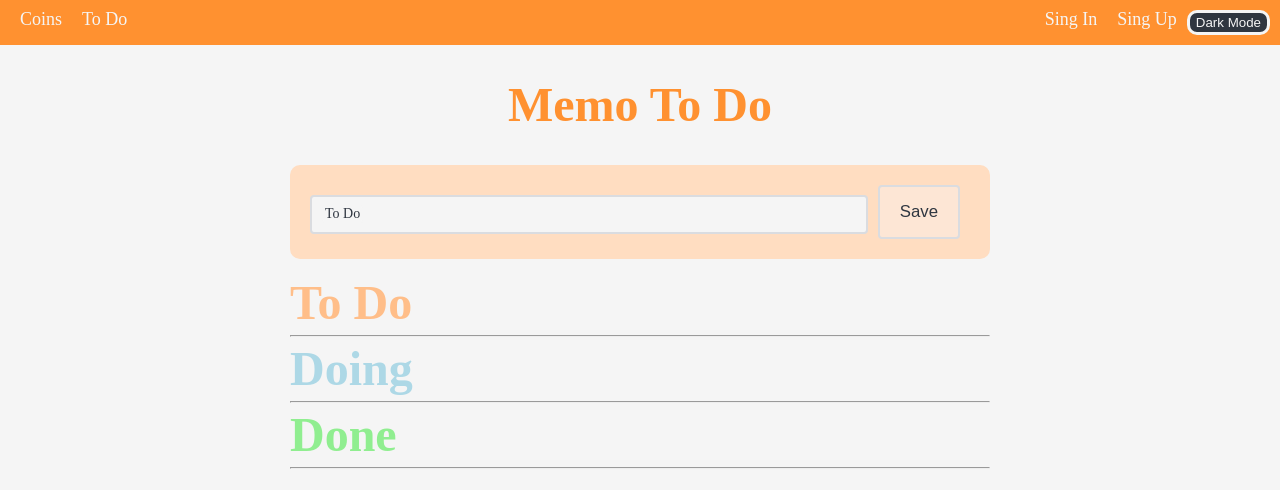
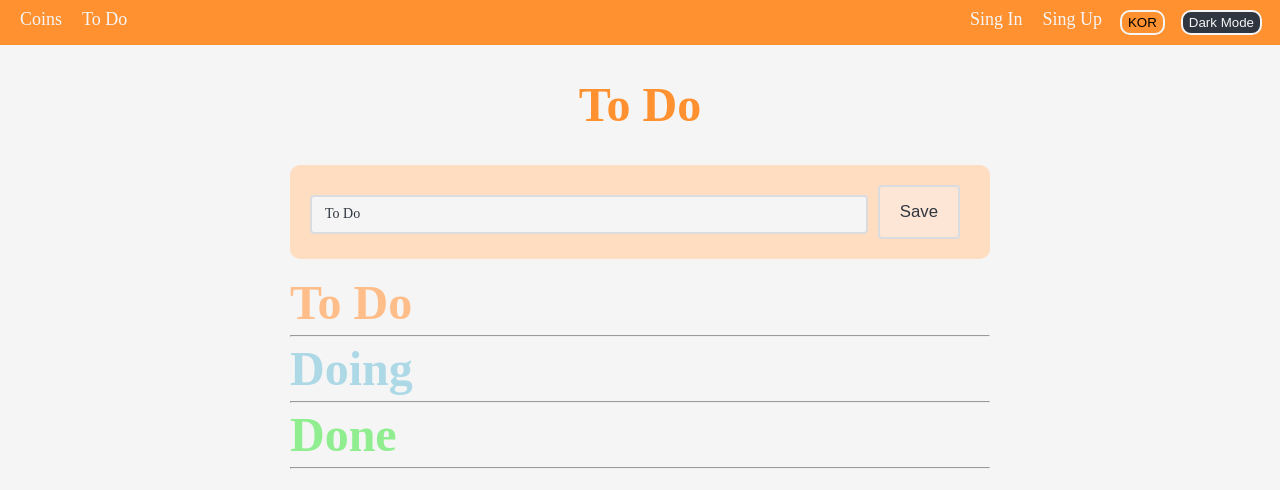
Before and after one commit to YumStoneSteak/reacttypeCoin, a React (Create React App) app: page /todo in a window 1280 px wide. Shown: the top 490 px of the page. Built offline with nearby package versions, Linux system fonts and the light colour scheme.

Commit message:
[Feat] React-intl 추가

```diff
--- a/package.json
+++ b/package.json
@@ -17,12 +17,12 @@
     "react-dom": "^18.2.0",
     "react-helmet": "^6.1.0",
     "react-hook-form": "^7.48.2",
+    "react-intl": "^5.25.1",
     "react-query": "^3.39.3",
     "react-router-dom": "^6.18.0",
     "react-scripts": "5.0.1",
     "recoil": "^0.7.7",
     "styled-components": "^6.1.1",
-    "typescript": "^4.9.5",
     "web-vitals": "^2.1.4"
   },
   "scripts": {
@@ -53,6 +53,7 @@
     "@types/react-helmet": "^6.1.9",
     "@types/react-router-dom": "^5.3.3",
     "@types/styled-components": "^5.1.30",
-    "eslint-config-prettier": "^9.0.0"
+    "eslint-config-prettier": "^9.0.0",
+    "typescript": "^4.9.5"
   }
 }
--- a/src/Root.tsx
+++ b/src/Root.tsx
@@ -4,13 +4,28 @@ import { ReactQueryDevtools } from "react-query/devtools";
 import { lightTheme, darkTheme } from "./style/theme";
 import { ThemeProvider } from "styled-components";
 import GlobalStyle from "./style/GlobalStyle";
-import { useRecoilValue } from "recoil";
-import { isDarkAtom } from "./recoil/atom";
-
+import { useRecoilState, useRecoilValue } from "recoil";
+import { isDarkAtom, localeState } from "./recoil/atom";
+import { IntlProvider } from "react-intl";
+import { en } from "./locale/en";
+import { ko } from "./locale/ko";
+import { ILocale } from "./interface/Icommon";
+import { useEffect } from "react";
 function Root() {
   const isDarkMode = useRecoilValue(isDarkAtom);
+  const [locale, setLocale] = useRecoilState<ILocale>(localeState);
+
+  useEffect(() => {
+    const userLocale = navigator.language.substring(0, 2) ?? "ko";
+
+    setLocale(userLocale as ILocale);
+    console.log("first locale", locale);
+  }, []);
+
+  const messages = { en: en, ko: ko }[locale];
+
   return (
-    <>
+    <IntlProvider locale={locale} messages={messages}>
       <ThemeProvider theme={isDarkMode ? darkTheme : lightTheme}>
         <GlobalStyle />
         <Nav />
@@ -18,7 +33,7 @@ function Root() {
         <Outlet />
       </ThemeProvider>
       <ReactQueryDevtools initialIsOpen={true} />
-    </>
+    </IntlProvider>
   );
 }
 
--- a/src/components/Nav.tsx
+++ b/src/components/Nav.tsx
@@ -1,7 +1,8 @@
 import { Link } from "react-router-dom";
 import { useRecoilState } from "recoil";
 import styled from "styled-components";
-import { isDarkAtom } from "../recoil/atom";
+import { isDarkAtom, localeState } from "../recoil/atom";
+import { ILocale } from "../interface/Icommon";
 
 export const NavMargin = styled.div`
   display: block;
@@ -32,28 +33,57 @@ const Navi = styled.nav`
 
 const LeftNavi = styled.div``;
 
-const RightNavi = styled.div``;
+const RightNavi = styled.div`
+  margin-right: 20px;
+`;
 
-const Toggle = styled.button`
+const ThemeToggle = styled.button`
   background-color: ${(props) => props.theme.textColor};
   color: ${(props) => props.theme.bgColor};
   height: 25px;
   border-radius: 10px;
   float: right;
-  margin-right: 20px;
-  border-width: 3px;
+  margin: 0px 8px;
+  border-width: 2px;
   border-style: solid;
   border-color: ${(props) => props.theme.bgColor};
-  vertical-align: center;
 
   &:hover {
-    cursor: grab;
+    cursor: pointer;
+  }
+`;
+
+const LocalToggle = styled.button`
+  background-color: ${(props) => props.theme.accentColor};
+  height: 25px;
+  border-radius: 10px;
+  float: right;
+  margin: 0px 8px;
+  border: none;
+  border-width: 2px;
+  border-style: solid;
+  border-color: ${(props) => props.theme.bgColor};
+
+  &:hover {
+    cursor: pointer;
   }
 `;
 
 const Nav = () => {
   const [isDarkTheme, setDarkTheme] = useRecoilState(isDarkAtom);
+  const [locale, setLocale] = useRecoilState(localeState);
+
   const toggleTheme = () => setDarkTheme((prev) => !prev);
+  const toggleLocale = () =>
+    setLocale((prev: ILocale) => {
+      switch (prev) {
+        case "ko":
+          return "en";
+        case "en":
+          return "ko";
+      }
+    });
+
   return (
     <Navi>
       <LeftNavi>
@@ -63,9 +93,12 @@ const Nav = () => {
       <RightNavi>
         <Link to="/signin">Sing In</Link>
         <Link to="/signup">Sing Up</Link>
-        <Toggle onClick={toggleTheme}>
+        <ThemeToggle onClick={toggleTheme}>
           {isDarkTheme ? "Light Mode" : "Dark Mode"}
-        </Toggle>
+        </ThemeToggle>
+        <LocalToggle onClick={toggleLocale}>
+          {locale === "ko" ? "ENG" : "KOR"}
+        </LocalToggle>
       </RightNavi>
     </Navi>
   );
--- a/src/components/todo/ToDoList.tsx
+++ b/src/components/todo/ToDoList.tsx
@@ -3,21 +3,23 @@ import { useRecoilValue } from "recoil";
 import { toDoSelector } from "../../recoil/atom";
 import ToDoView from "./ToDoView";
 import { Title } from "../../style/GlobalStyleComponents";
+import { useIntl } from "react-intl";
 
 const ToDoList = () => {
+  const { formatMessage: msg } = useIntl();
   const [toDos, Doings, Dones] = useRecoilValue(toDoSelector);
 
   const sections = [
-    { title: "To Do", id: "TO_DO", items: toDos },
-    { title: "Doing", id: "DOING", items: Doings },
-    { title: "Done", id: "DONE", items: Dones },
+    { title: "todo", id: "TO_DO", items: toDos },
+    { title: "doing", id: "DOING", items: Doings },
+    { title: "done", id: "DONE", items: Dones },
   ];
 
   return (
     <ul>
       {sections.map(({ title, id, items }) => (
         <li key={id}>
-          <Title category={id}>{title}</Title>
+          <Title category={id}>{msg({ id: title })}</Title>
           <hr />
           {items.map((item: IToDo, index) => (
             <ToDoView key={item.id} index={index + 1} {...item} />
--- a/src/components/todo/ToDoView.tsx
+++ b/src/components/todo/ToDoView.tsx
@@ -3,6 +3,7 @@ import IToDo from "../../interface/IToDo";
 import { useRecoilValue, useSetRecoilState } from "recoil";
 import { toDoSelector, toDoState } from "../../recoil/atom";
 import { backgroundColor } from "../../style/GlobalStyleComponents";
+import { useIntl } from "react-intl";
 
 const Overview = styled.div<{ category: string }>`
   display: flex;
@@ -56,6 +57,7 @@ const ToDoBtn = styled.button<{ category: string }>`
 `;
 
 const ToDoView = ({ text, id, category, index }: IToDo & { index: number }) => {
+  const { formatMessage: msg } = useIntl();
   const categoryId = ["TO_DO", "DOING", "DONE"];
   const catName: { [key: string]: string } = {
     TO_DO: "To Do",
--- a/src/index.tsx
+++ b/src/index.tsx
@@ -5,12 +5,16 @@ import { QueryClient, QueryClientProvider } from "react-query";
 import { RouterProvider } from "react-router-dom";
 import router from "./Router";
 import { RecoilRoot } from "recoil";
+import { IntlProvider } from "react-intl";
+import { en } from "./locale/en";
+import { ko } from "./locale/ko";
 
 const root = ReactDOM.createRoot(
   document.getElementById("root") as HTMLElement
 );
 
 const queryClient = new QueryClient();
+//localStorage.setItem("locale", "ko");
 
 root.render(
   <RecoilRoot>
--- /dev/null
+++ b/src/interface/Icommon.ts
@@ -0,0 +1 @@
+export type ILocale = "en" | "ko";
--- /dev/null
+++ b/src/locale/en.js
@@ -0,0 +1,15 @@
+export const en = {
+  coins_currency: "Coins Currency",
+  locale: "The current language is {locale}",
+  login: "login",
+  signin: "Sign In",
+  signup: "Sign Up",
+  light: "Light",
+  dark: "Dark",
+  forgot_your_account: "Forgot your Account?",
+
+  save: "Save",
+  todo: "To Do",
+  doing: "Doing",
+  done: "Done",
+};
--- /dev/null
+++ b/src/locale/ko.js
@@ -0,0 +1,15 @@
+export const ko = {
+  coins_currency: "코인 가격표",
+  locale: "현재 언어는 {locale} 입니다.",
+  login: "로그인",
+  signin: "로그인",
+  signup: "회원가입",
+  light: "라이트",
+  dark: "다크",
+  forgot_your_account: "비밀번호를 잊으셨나요?",
+
+  save: "저장",
+  todo: "할 일",
+  doing: "하는 중",
+  done: "완료",
+};
--- a/src/recoil/atom.ts
+++ b/src/recoil/atom.ts
@@ -1,5 +1,11 @@
 import { atom, selector } from "recoil";
 import IToDo from "../interface/IToDo";
+import { ILocale } from "../interface/Icommon";
+
+export const localeState = atom<ILocale>({
+  key: "locale",
+  default: "ko",
+});
 
 export const isDarkAtom = atom({
   key: "isDarkMode",
--- a/src/routes/todo/ToDo.tsx
+++ b/src/routes/todo/ToDo.tsx
@@ -3,6 +3,7 @@ import styled from "styled-components";
 import ToDoList from "../../components/todo/ToDoList";
 import { Helmet } from "react-helmet";
 import { Header, Title } from "../../style/GlobalStyleComponents";
+import { useIntl } from "react-intl";
 
 const ToDoContainer = styled.div`
   justify-content: center;
@@ -11,13 +12,14 @@ const ToDoContainer = styled.div`
 `;
 
 const ToDo = () => {
+  const { formatMessage: msg } = useIntl();
   return (
     <>
       <Helmet>
-        <title>To Do</title>
+        <title>{msg({ id: "todo" })}</title>
       </Helmet>
       <Header>
-        <Title>Memo To Do</Title>
+        <Title>To Do</Title>
       </Header>
       <ToDoContainer>
         <CreateToDo />
```
Also changed, not shown: 1 other file (tests, documents, lock files or other folders).
